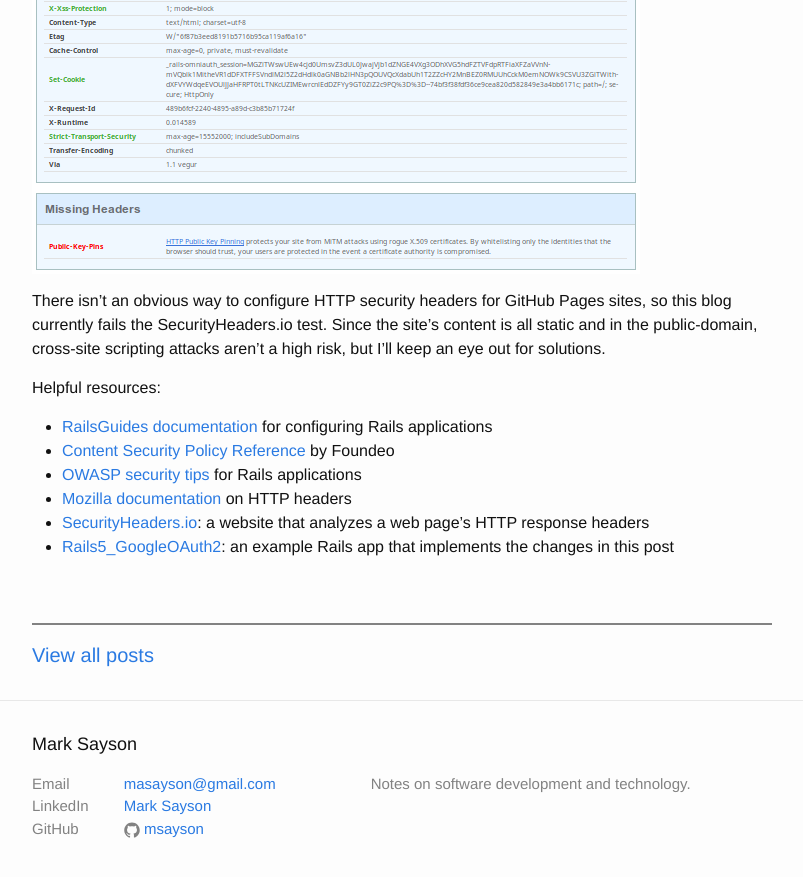
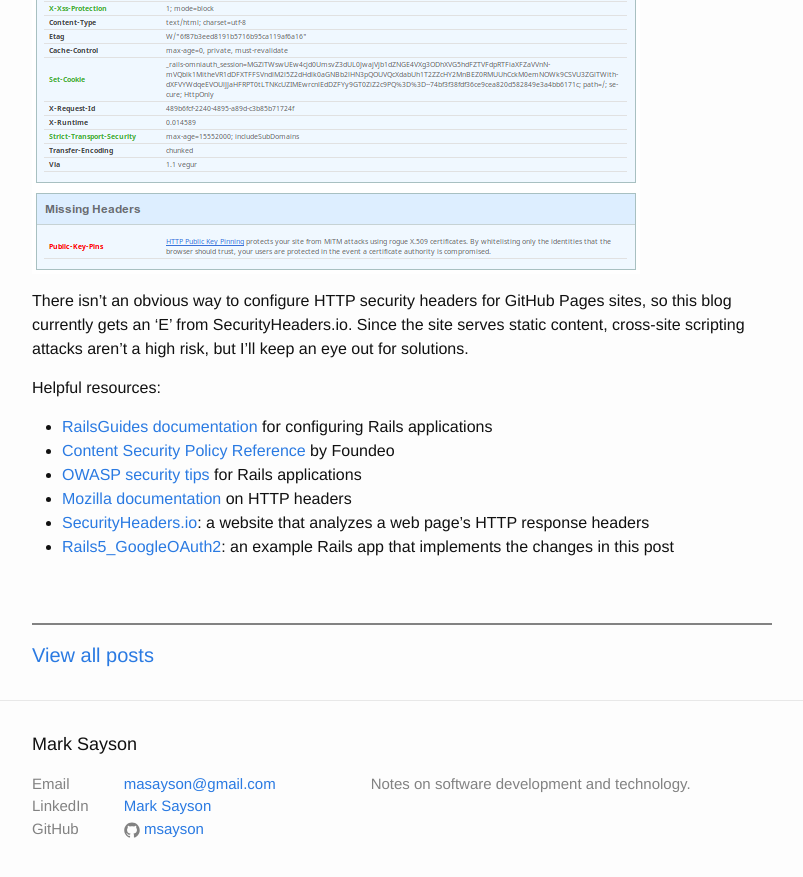
Before and after one commit to msayson/msayson.github.io, a Jekyll site: the page built from _posts/2017-07-12-setting_http_security_headers_in_rails.markdown, in a window 1280 px wide and 900 px high, scrolled down 5676 px. Shown: the top 877 px of the window, without its empty margins (238-1041 px from the left). Built offline with Jekyll 4.4.1, drawn with Linux system fonts in a browser that asks for light colours.

Commit message:
Updated security headers post

```diff
--- a/_posts/2017-07-12-setting_http_security_headers_in_rails.markdown
+++ b/_posts/2017-07-12-setting_http_security_headers_in_rails.markdown
@@ -400,7 +400,7 @@
 
 ![alt text](/images/20170712_security_headers_report_after_changes.png "SecurityHeaders.io report after updating HTTP security headers")
 
-There isn't an obvious way to configure HTTP security headers for GitHub Pages sites, so this blog currently fails the SecurityHeaders.io test.  Since the site's content is all static and in the public-domain, cross-site scripting attacks aren't a high risk, but I'll keep an eye out for solutions.
+There isn't an obvious way to configure HTTP security headers for GitHub Pages sites, so this blog currently gets an 'E' from SecurityHeaders.io.  Since the site serves static content, cross-site scripting attacks aren't a high risk, but I'll keep an eye out for solutions.
 
 Helpful resources:
 
```
